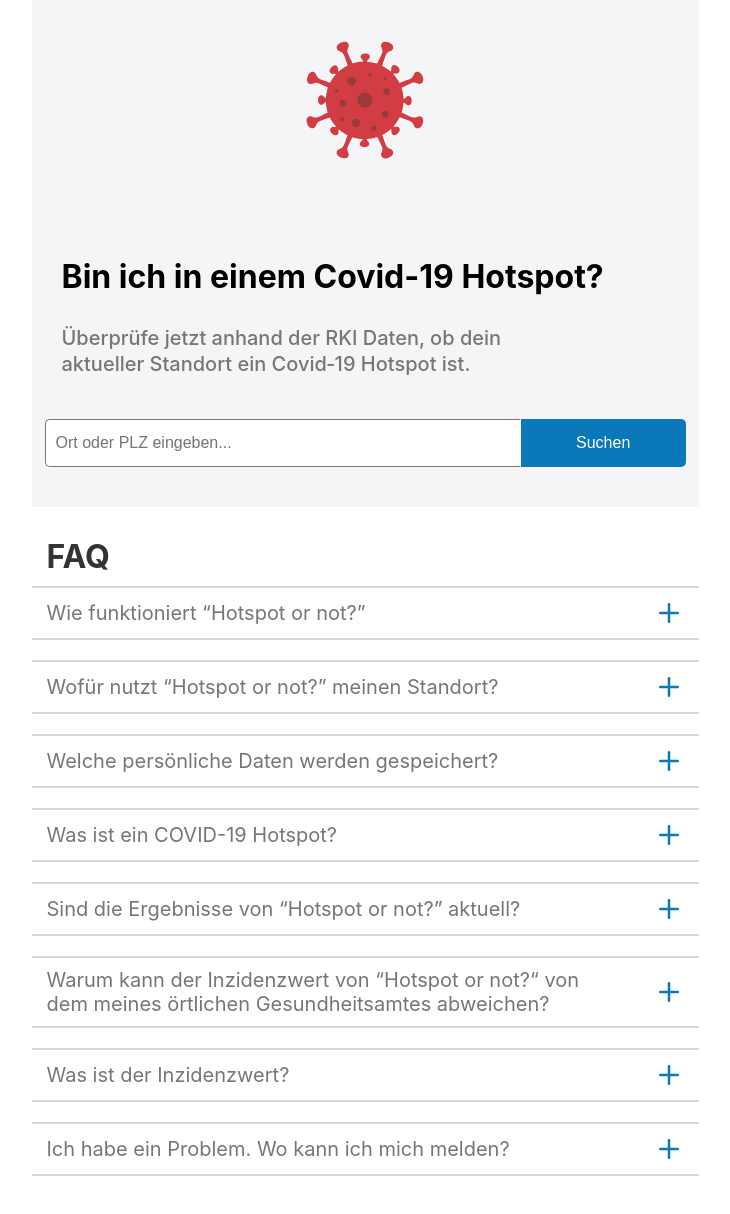
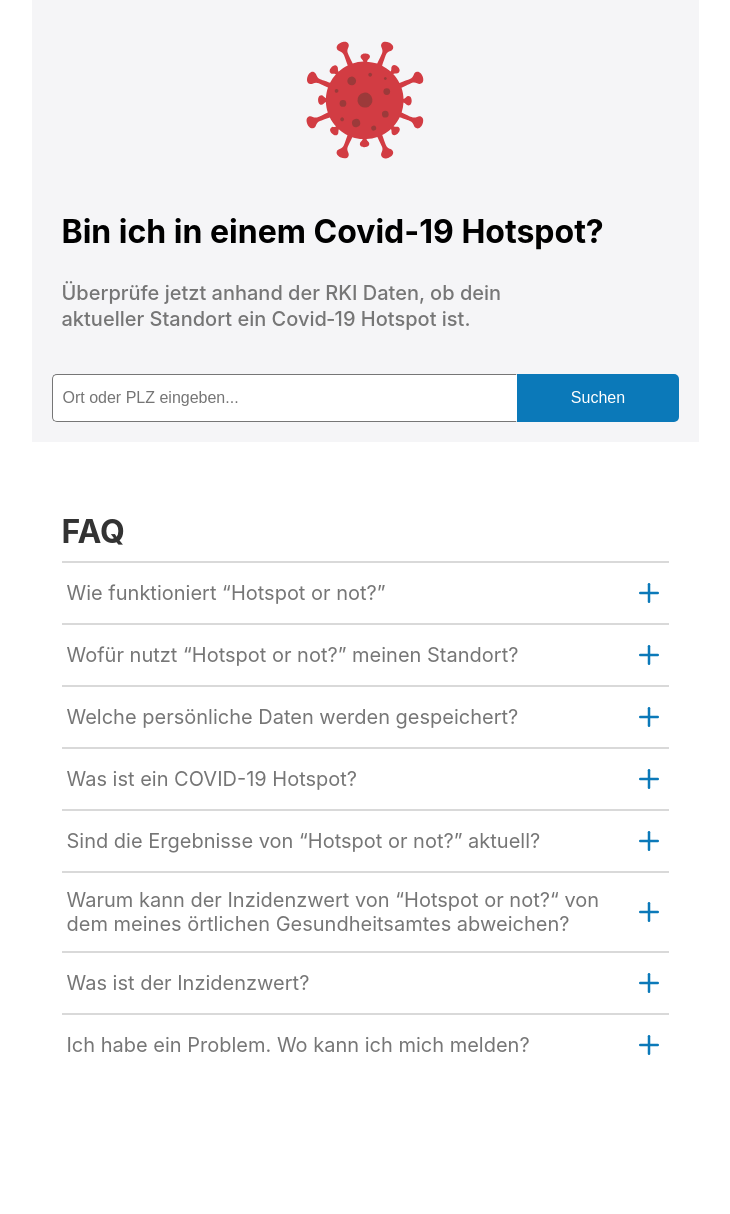
Before and after one commit to JulianBlohm/capstone-project, a React (Create React App) app: page / in a window 1280 px wide. Shown: the top 1214 px of the page, without its empty margins (275-1005 px from the left). After the commit the page ends 1145 px from the top, so only its background shows below. Built offline with nearby package versions, Linux system fonts and the light colour scheme.

Commit message:
Change from css classes to styled components in FAQ

```diff
--- a/src/MainPage.js
+++ b/src/MainPage.js
@@ -22,9 +22,9 @@ function MainPage({
     return (
         <MainPageStyled>
             <Intro>
-                <Logo>
-                    <VirusRed className="logo" />
-                </Logo>
+                <LogoContainer>
+                    <Logo />
+                </LogoContainer>
                 <Heading>Bin ich in einem Covid-19 Hotspot?</Heading>
                 <SubHeading>
                     Überprüfe jetzt anhand der RKI Daten, ob dein aktueller
@@ -45,10 +45,6 @@ function MainPage({
 
 const MainPageStyled = styled.div`
     display: grid;
-
-    .logo {
-        width: 120px;
-    }
 `
 const Heading = styled.h1`
     margin-bottom: 25px;
@@ -70,11 +66,14 @@ const Intro = styled.div`
     background: var(--silver);
 `
 
-const Logo = styled.div`
+const LogoContainer = styled.div`
     display: flex;
     justify-content: center;
     padding-top: 40px;
-    padding-bottom: 95px;
+    padding-bottom: 50px;
+`
+const Logo = styled(VirusRed)`
+    width: 120px;
 `
 
 export default MainPage
--- a/src/ResultPage.js
+++ b/src/ResultPage.js
@@ -39,10 +39,10 @@ function ResultPage({
             {isCountyDataLoaded && (
                 <>
                     <Result hotspot={countyClassification}>
-                        <Logo>
-                            <VirusWhite className="logo" />
-                        </Logo>
-                        <ResultText>
+                        <LogoContainer>
+                            <Logo />
+                        </LogoContainer>
+                        <ResultTextWrapper>
                             {countyData.incidence > 35 ? (
                                 <>
                                     <Heading hotspot>
@@ -74,7 +74,7 @@ function ResultPage({
                                     </DataDate>
                                 </>
                             )}
-                        </ResultText>
+                        </ResultTextWrapper>
 
                         <Navigation>
                             {countyData.incidence > 35 ? (
@@ -88,7 +88,7 @@ function ResultPage({
                             )}
                         </Navigation>
                     </Result>
-                    <LinkedInformation>
+                    <InformationLinks>
                         <InformationHeading>
                             Hilfreiche Links
                         </InformationHeading>
@@ -111,7 +111,7 @@ function ResultPage({
                                 FAQ Bundesregierung.de
                             </ExternalLink>
                         </ExternalLinks>
-                    </LinkedInformation>
+                    </InformationLinks>
                     <Information>
                         <InformationHeading>Maßnahmen</InformationHeading>
                         <Explanation>
@@ -172,12 +172,12 @@ const Result = styled.section`
     color: var(--silver);
 `
 
-const ResultText = styled.div`
+const ResultTextWrapper = styled.div`
     padding: 0 30px;
     margin-bottom: 50px;
 `
 
-const LinkedInformation = styled.section`
+const InformationLinks = styled.section`
     margin: 70px 30px;
 `
 
@@ -190,15 +190,14 @@ const Information = styled.section`
     margin: 70px 30px;
 `
 
-const Logo = styled.div`
+const LogoContainer = styled.div`
     display: flex;
     justify-content: center;
     padding-top: 40px;
     padding-bottom: 50px;
-
-    .logo {
-        width: 120px;
-    }
+`
+const Logo = styled(VirusWhite)`
+    width: 120px;
 `
 
 const DataDate = styled.div`
--- a/src/components/Button.js
+++ b/src/components/Button.js
@@ -13,7 +13,6 @@ const ButtonStyled = styled.button`
     font-size: 1rem;
     border-top-right-radius: 5px;
     border-bottom-right-radius: 5px;
-    margin-bottom: 20px;
     cursor: pointer;
 `
 const Button = (props) => <ButtonStyled {...props} />
--- a/src/components/FAQ.js
+++ b/src/components/FAQ.js
@@ -29,27 +29,23 @@ function FAQ() {
 
     return (
         <FAQWrapper>
-            <h3>FAQ</h3>
+            <Heading>FAQ</Heading>
             {questions.map((question) => (
                 <>
-                    <div key={question.id} className="question-answer-wrapper">
-                        <div
-                            className="question-wrapper"
+                    <div key={question.id}>
+                        <QuestionWrapper
                             onClick={() => toggleAnswer(question.id)}
                         >
-                            <dt>{question.question}</dt>
+                            <Question>{question.question}</Question>
                             {question.isAnswerHidden ? (
-                                <Plus id={question.id} className="plus-icon" />
+                                <PlusStyled id={question.id} />
                             ) : (
-                                <Minus
-                                    id={question.id}
-                                    className="minus-icon"
-                                />
+                                <MinusStyled id={question.id} />
                             )}
-                        </div>
+                        </QuestionWrapper>
 
                         {!question.isAnswerHidden && (
-                            <dd key={question.id}>{question.answer}</dd>
+                            <Answer key={question.id}>{question.answer}</Answer>
                         )}
                     </div>
                 </>
@@ -60,50 +56,43 @@ function FAQ() {
 
 const FAQWrapper = styled.dl`
     color: var(--gray);
-    padding: 30px 0;
-
-    h3 {
+    margin: 70px 30px;
+`
+const Heading = styled.h3`
     font-size: 2rem;
     margin-bottom: 10px;
-        margin-left: 15px;
     color: var(--lightblack);
-    }
+`
 
-    dt {
+const Question = styled.dt`
     font-size: 1.25rem;
     max-width: 90%;
-    }
+`
 
-    dd {
+const Answer = styled.dd`
     padding: 30px 20px 30px 20px;
     line-height: 1.3;
     font-size: 1rem;
-    }
+`
 
-    .question-wrapper {
+const QuestionWrapper = styled.div`
     background: transparent;
     border-top: 2px solid var(--FAQgray);
-        border-bottom: 2px solid var(--FAQgray);
     display: flex;
     width: 100%;
     justify-content: space-between;
     align-items: center;
-        padding: 10px 15px;
-    }
+    padding: 15px 5px;
+`
 
-    .question-answer-wrapper {
-        padding-bottom: 20px;
-    }
-
-    .plus-icon {
+const PlusStyled = styled(Plus)`
     width: 30px;
     stroke: var(--blue);
-    }
+`
 
-    .minus-icon {
+const MinusStyled = styled(Minus)`
     width: 30px;
     stroke: var(--blue);
-    }
 `
 
 export default FAQ
--- a/src/components/Form.js
+++ b/src/components/Form.js
@@ -50,7 +50,7 @@ Form.propTypes = {
 const FormStyled = styled.form`
     position: relative;
     background: var(--silver);
-    padding: 0 13px;
+    padding: 0 20px 20px 20px;
     display: flex;
 
     span {
--- a/src/components/Input.js
+++ b/src/components/Input.js
@@ -12,7 +12,6 @@ const InputStyled = styled.input`
     border-right: 1px solid white;
     height: 48px;
     font-size: 1rem;
-    margin-bottom: 40px;
     outline: var(--blue);
 `
 
```
Lines whose indentation alone changed are shown as unchanged.
